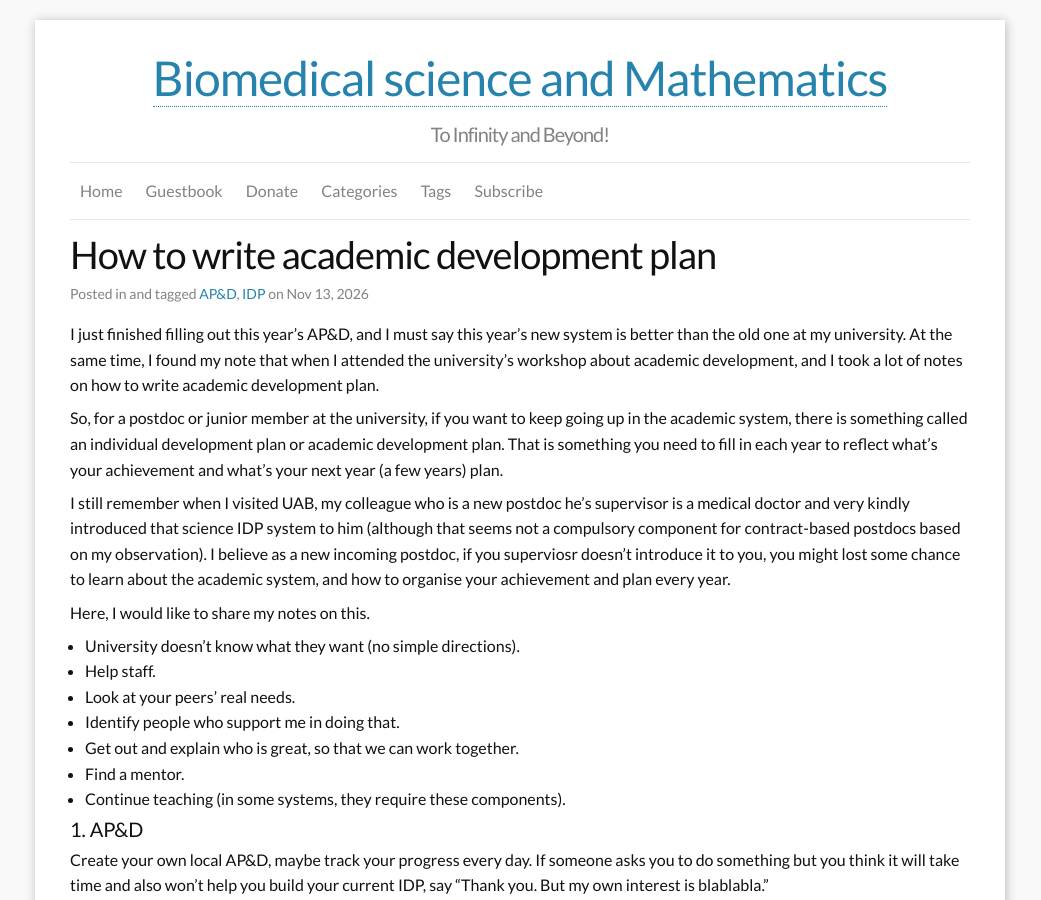
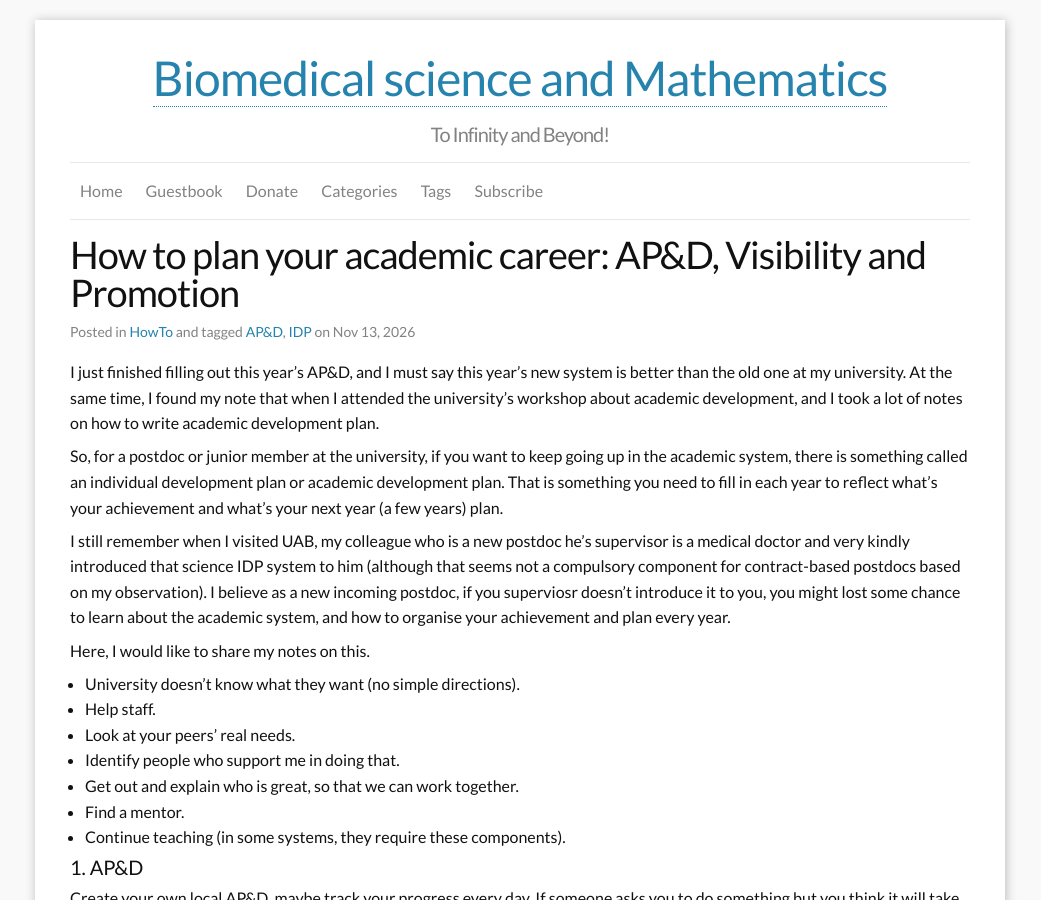
Before and after one commit to yulijia/en, a Jekyll site: the page built from _posts/2026-11-13-how-to-manage-your-academic-career.md, in a window 1280 px wide and 900 px high. Shown: the whole window, without its empty margins (120-1161 px from the left). Built offline with Jekyll 4.4.1, drawn with Linux system fonts in a browser that asks for light colours; nearby versions of some CDN libraries; comment, search, counter and statistics services are not loaded.

Commit message:
change the title and update the category

```diff
--- a/_posts/2026-11-13-how-to-write-academic-development-plan.md
+++ b/_posts/2026-11-13-how-to-manage-your-academic-career.md
@@ -1,9 +1,9 @@
 ---
 published: ture
 layout: post
-title: "How to write academic development plan"
+title: "How to plan your academic career: AP&D, Visibility and Promotion"
 author: Yu
-categories:
+categories: HowTo
 tags:
 - "AP&D"
 - "IDP"
```
